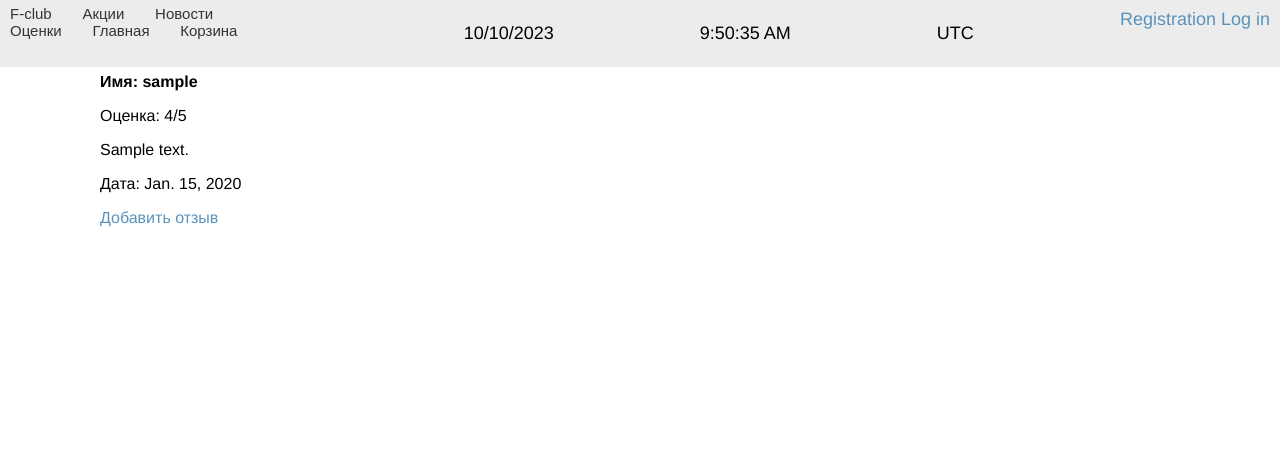
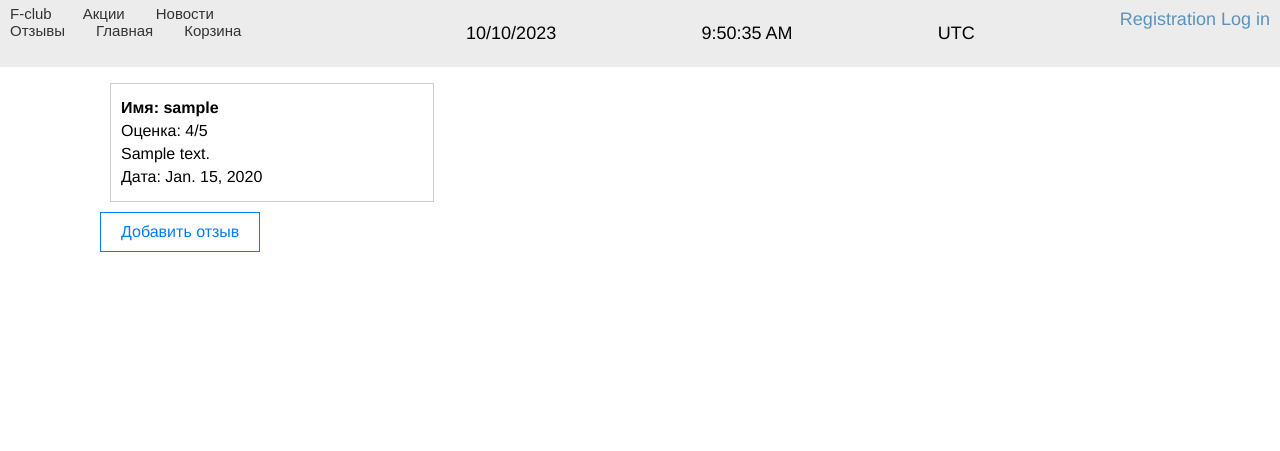
Before and after one commit to SergeyBrykulskii/MDTweb, a Django app: page /review_list/ in a window 1280 px wide. Shown: the top 451 px of the page. Run offline with Django 4.2, Linux system fonts and the light colour scheme; tables that the repository leaves empty hold one stand-in row (values such as "Sample post").

Commit message:
стили review

```diff
--- a/FitnessClub/fitnessclub_core/templates/base.html
+++ b/FitnessClub/fitnessclub_core/templates/base.html
@@ -23,7 +23,7 @@
             <a href="/fclub" class="logo">F-club</a>
             <a href="/promotions" class="logo">Акции</a>
             <a href="/news_list" class="logo">Новости</a>
-            <a href="/review_list" class="logo">Оценки</a>
+            <a href="/review_list" class="logo">Отзывы</a>
             <a href="/" class="logo">Главная</a>
             <a href="/cart" class="logo">Корзина</a>
         </nav>
--- a/FitnessClub/fitnessclub_core/templates/fitnessclub_core/add_review.html
+++ b/FitnessClub/fitnessclub_core/templates/fitnessclub_core/add_review.html
@@ -1,5 +1,9 @@
 {% extends "base.html" %}
 {% load static %}
+
+{% block head %}
+<link href="{% static 'css/add_review.css' %}" rel="stylesheet">
+{% endblock %}
 
 {% block title %}
 Добавить отзыв
--- a/FitnessClub/fitnessclub_core/templates/fitnessclub_core/review_list.html
+++ b/FitnessClub/fitnessclub_core/templates/fitnessclub_core/review_list.html
@@ -1,5 +1,9 @@
 {% extends "base.html" %}
 {% load static %}
+
+{% block head %}
+<link href="{% static 'css/review_list.css' %}" rel="stylesheet">
+{% endblock %}
 
 {% block title %}
 Отзывы
@@ -8,7 +12,7 @@
 {% block content %}
 <section>
     <h1>Отзывы</h1>
-    <div class="reviews">
+    <div class="reviews-container">
         {% for review in reviews %}
         <div class="review">
             <p><strong>Имя: {{ review.reviewer }}</strong></p>
--- /dev/null
+++ b/FitnessClub/static/css/review_list.css
@@ -0,0 +1,34 @@
+.reviews-container {
+    display: flex;
+    flex-wrap: wrap;
+}
+
+.review {
+    border: 1px solid #ccc;
+    padding: 10px;
+    margin: 10px;
+    width: 30%;
+    box-sizing: border-box;
+}
+
+.review p {
+    margin: 5px 0;
+}
+
+.btn {
+    display: inline-block;
+    padding: 10px 20px;
+    font-size: 16px;
+    text-align: center;
+    text-decoration: none;
+    cursor: pointer;
+    border: 1px solid #007BFF;
+    color: #007BFF;
+    background-color: #fff;
+    transition: background-color 0.3s, color 0.3s;
+}
+
+.btn:hover {
+    background-color: #007BFF;
+    color: #fff;
+}
```
Also changed, not shown: FitnessClub/static/css/add_review.css (added, +20 -0 lines).
